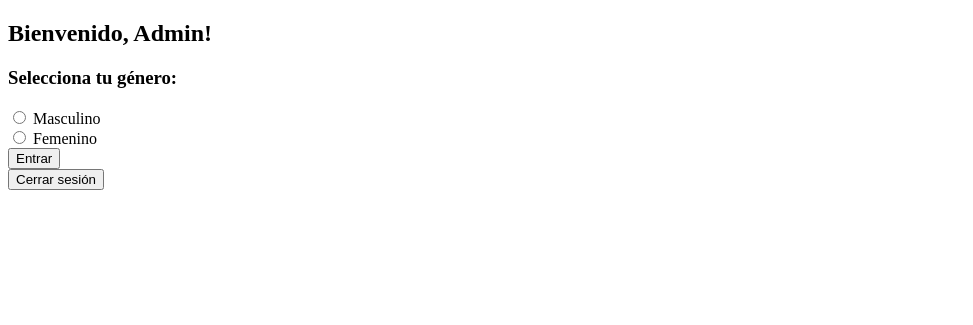
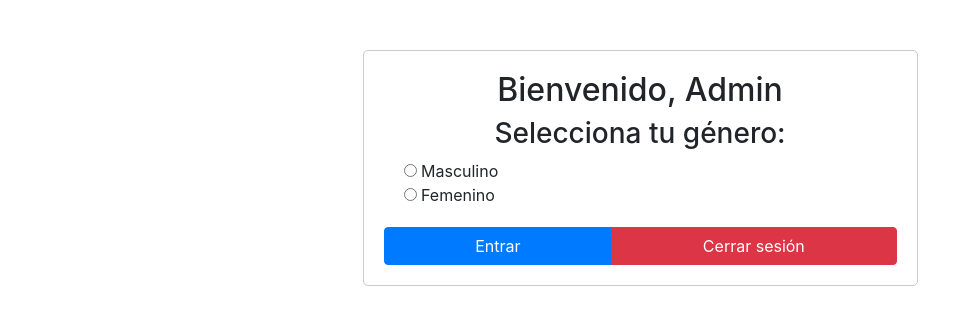
Before and after one commit to Josem27/PruebaPresencial03, a PHP site: page /admin.php in a window 1280 px wide. Shown: the top 325 px of the page, without its empty margins (0-973 px from the left). Run offline with PHP 8.4, Linux system fonts and the light colour scheme; the visitor is signed in with stand-in values (Sample User, id 1).

Commit message:
Añadido logout y metido estilos a todo admin y derivados

```diff
--- a/admin.php
+++ b/admin.php
@@ -22,21 +22,49 @@
 <head>
     <meta charset="UTF-8">
     <title>Panel de Administrador</title>
+    <!-- Bootstrap CSS -->
+    <link href="https://stackpath.bootstrapcdn.com/bootstrap/4.5.2/css/bootstrap.min.css" rel="stylesheet">
+    <!-- Estilos adicionales -->
+    <style>
+        .container {
+            margin-top: 50px;
+        }
+        .center-box {
+            margin: 0 auto;
+            width: 50%;
+            padding: 20px;
+            border: 1px solid #ccc;
+            border-radius: 5px;
+        }
+        .btn-group {
+            display: flex;
+            justify-content: space-between;
+            margin-top: 20px;
+        }
+    </style>
 </head>
 <body>
     <div class="container">
-        <h2>Bienvenido, <?php echo $_SESSION['username']; ?>!</h2>
+        <div class="center-box">
+            <h2 class="text-center">Bienvenido, <?php echo $_SESSION['username']; ?></h2>
             <form method="post">
-            <h3>Selecciona tu género:</h3>
+                <h3 class="text-center">Selecciona tu género:</h3>
+                <div class="form-check">
                     <input type="radio" id="masculino" name="genero" value="masculino" <?php if($genero === 'masculino') echo 'checked'; ?>>
-            <label for="masculino">Masculino</label><br>
+                    <label class="form-check-label" for="masculino">Masculino</label>
+                </div>
+                <div class="form-check">
                     <input type="radio" id="femenino" name="genero" value="femenino" <?php if($genero === 'femenino') echo 'checked'; ?>>
-            <label for="femenino">Femenino</label><br>
+                    <label class="form-check-label" for="femenino">Femenino</label>
+                </div>
+                <div class="btn-group">
                     <button type="submit" class="btn btn-primary">Entrar</button>
-        </form>
                     <form action="logout.php" method="post">
                         <button type="submit" class="btn btn-danger">Cerrar sesión</button>
                     </form>
+                </div>
+            </form>
+        </div>
     </div>
 
     <?php
```
Also changed, not shown: femenino.php (+27 -4 lines), logout.php (added, +23 -0 lines), masculino.php (+26 -3 lines). Lines whose indentation alone changed are shown as unchanged.
